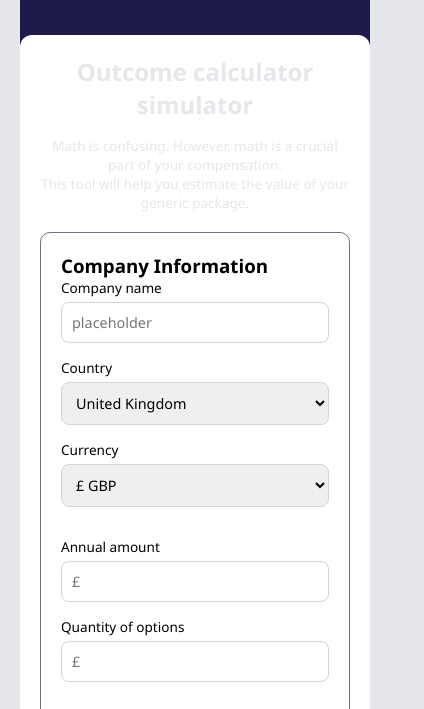
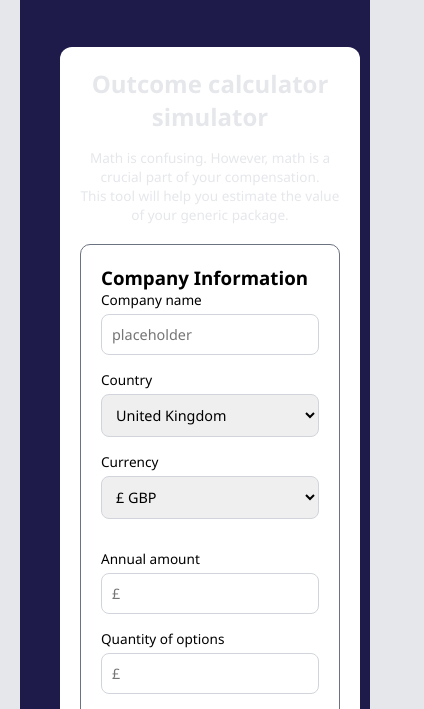
Before and after one commit to Nchang7Gisel/Generic-Calculator, a plain HTML site: page index.html in a window 390 px wide. Shown: the part 316-1025 px from the top of the page, 424 px wide, since content can reach past the window. Drawn offline with Linux system fonts and the light colour scheme.

Commit message:
new responsive edits

```diff
--- a/style.css
+++ b/style.css
@@ -21,9 +21,9 @@
             background-color: var(--border-color);
             display: flex;
             justify-content: flex-start;
-            align-items: center;
+            /* align-items: flex-start; */
             min-height: 100vh;
-            padding: 70px;
+            padding: 20px;
              max-width: 1500px;
         }
 
@@ -489,3 +489,41 @@
                 display: block;
             }
         }
+
+
+        @media(max-width: 1200px){
+
+            .main-container{
+                flex-direction: column;
+                gap: 20px;
+            }
+
+            .container1, .container2, .container3{
+                width: 100%;
+                max-width: none;
+                height: auto;
+            }
+
+            .calculator-container{
+                padding: 0 40px;
+            }
+
+            .main-calculator{
+                flex-direction: column;
+                gap: 20px;
+            }
+
+            .left-calculator{
+                width: 100%;
+                margin-left: 0;
+            }
+
+            .header-title h1{
+                font-size: 2.8rem;
+            }
+
+            .footer{
+                margin-right: 0;
+                flex-direction: row;
+            }
+        }
```
